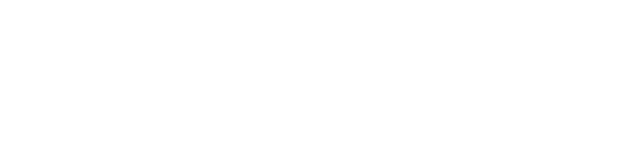
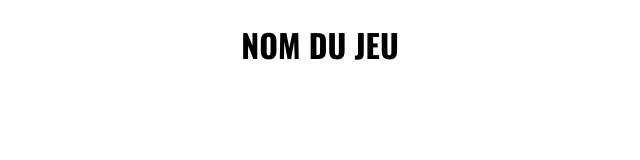
Before and after one commit to Chriiiiiss/He-Click, a plain HTML site: page index.html in a window 1280 px wide. Shown: the whole page, without its empty margins (320-960 px from the left). Drawn offline with nearby package versions, Linux system fonts and the light colour scheme.

Commit message:
Main page - beginning

```diff
--- a/index.html
+++ b/index.html
@@ -3,9 +3,23 @@
 <head>
     <meta charset="UTF-8">
     <meta name="viewport" content="width=device-width, initial-scale=1.0">
-    <title>Document</title>
+    <title>GAME'S NAME</title>
+    <link rel="stylesheet" href="./main.css">
+    <link href="https://fonts.googleapis.com/css2?family=Oswald:wght@300;400;500;700&display=swap" rel="stylesheet">
 </head>
 <body>
+    <div class="header">
+
+        <h1>NOM DU JEU</h1>
+
+    </div>
+    <!-- TEAM PRESENTATION -->
+
+    <!-- GAME RULES -->
+
+    <!-- BUTON PLAY -->
+
+    <!-- ADD EASTER EGG FOR HETIC -->
 
 </body>
 </html>
--- /dev/null
+++ b/main.css
@@ -0,0 +1,11 @@
+html{
+    font-family: 'Oswald', sans-serif;
+    background-color : #ffffff;
+}
+
+
+/* HEADER */
+
+.header{
+    text-align: center;
+}
```
